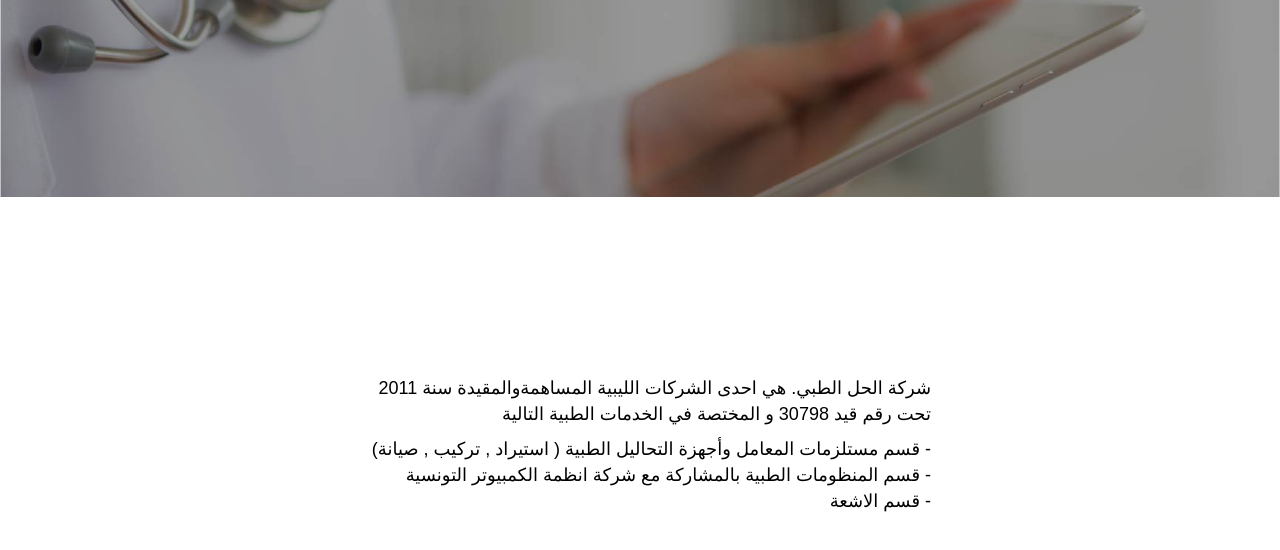
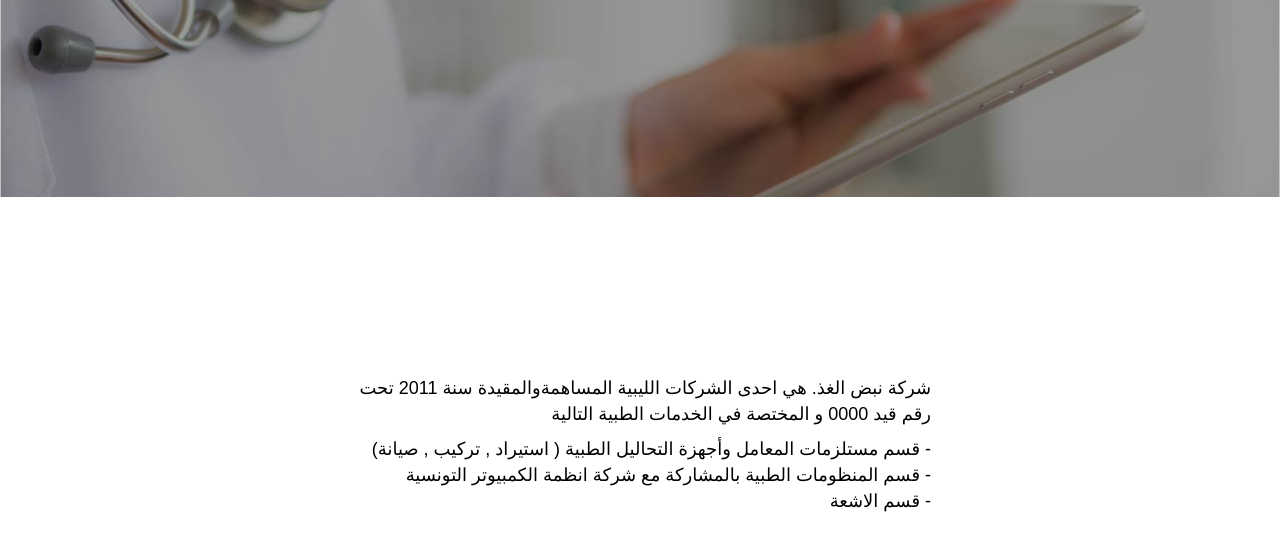
Before and after one commit to mohamedsadeg/mohamedsadeg.github.io, a plain HTML site: page ntsc-1.1/about.html in a window 1280 px wide. Shown: the part 408-958 px from the top of the page. Drawn offline with nearby package versions, Linux system fonts and the light colour scheme; some packages are replaced by stand-ins of ours.

Commit message:
Update about.html

```diff
--- a/ntsc-1.1/about.html
+++ b/ntsc-1.1/about.html
@@ -72,8 +72,8 @@
       <div class="container">
         <div class="main-text about-main-text">
             <div class="main-context">
-                <p>شركة الحل الطبي.
-هي احدى الشركات الليبية المساهمةوالمقيدة سنة 2011 تحت رقم قيد 30798
+                <p>شركة نبض الغذ.
+هي احدى الشركات الليبية المساهمةوالمقيدة سنة 2011 تحت رقم قيد 0000
 و المختصة في الخدمات الطبية التالية</p>
                 <ul>
                   <li>-  قسم مستلزمات المعامل وأجهزة التحاليل الطبية ( استيراد , تركيب , صيانة)</li>
```
